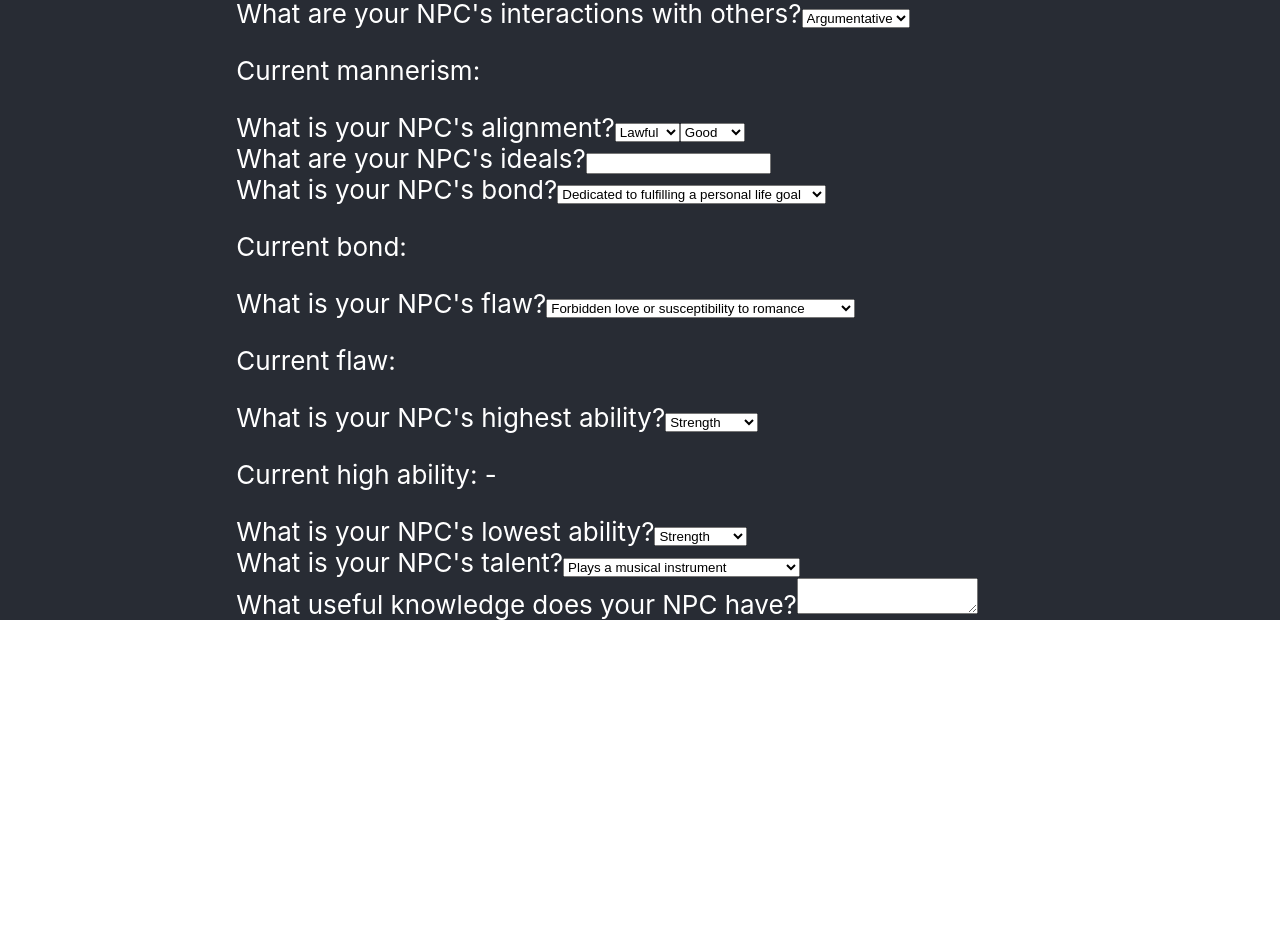
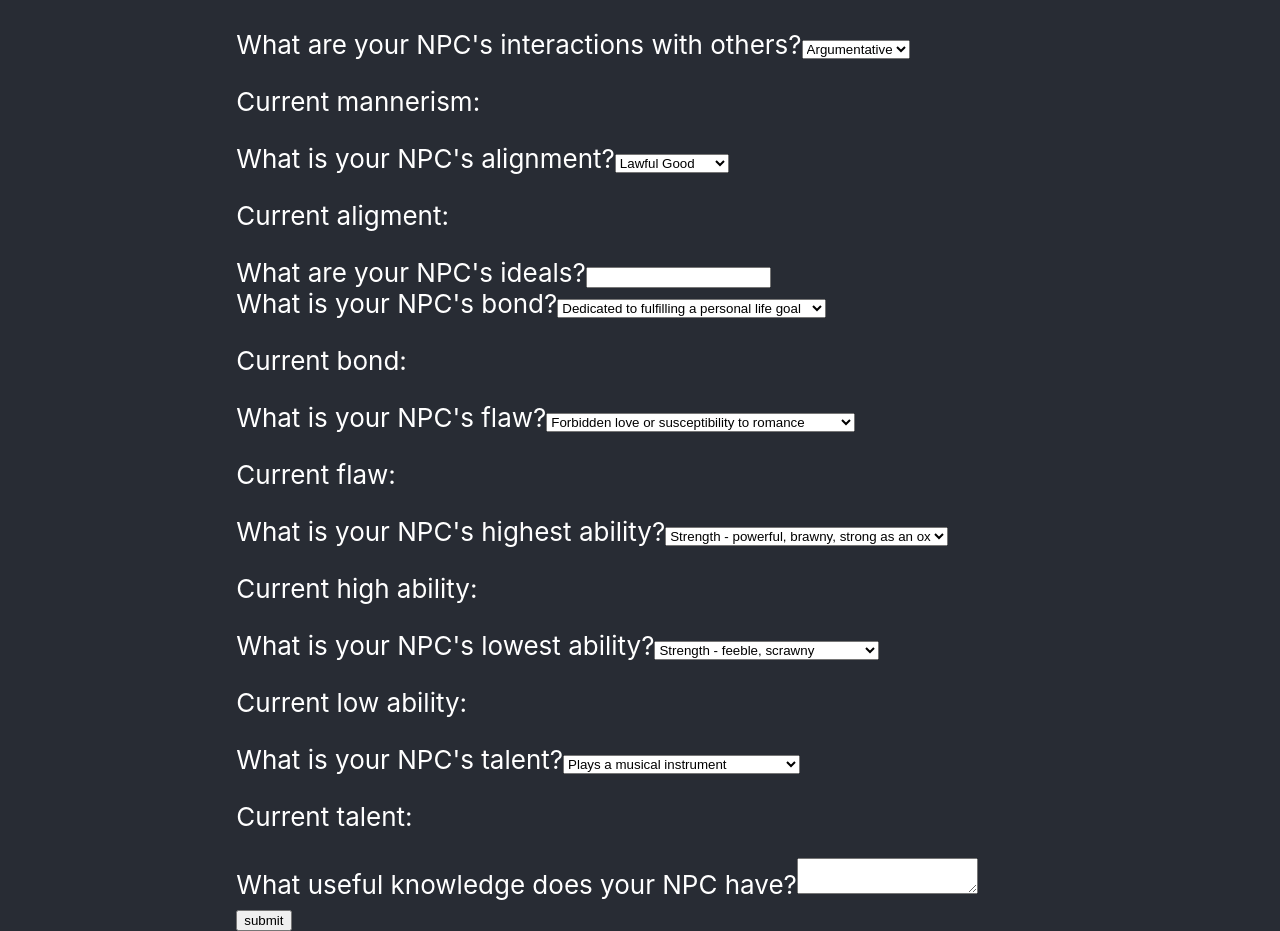
Before and after one commit to ChrisJS90/DnD-NPC-maker, a React (Create React App) app: page /create-new in a window 1280 px wide. Shown: the part 640-1571 px from the top of the page. Before the commit the page ends 1260 px from the top, so only its background shows below. Built offline with nearby package versions, Linux system fonts and the light colour scheme.

Commit message:
all done, needs some finishing touches but overall functionality is complete, except ideals

```diff
--- a/db.json
+++ b/db.json
@@ -5,7 +5,10 @@
       "name": "Testy Boy",
       "occupation": "Test dummy",
       "history": "Made simply to check code is working, what a pitiful life!",
-            "appearance": "Piercings",
+      "appearance": {
+        "trait": "Piercings",
+        "detail": "Nose ring"
+      },
       "abilities": {
         "high": "Strength",
         "low": "Intelligence"
@@ -13,10 +16,37 @@
       "talent": "Perfect memory",
       "mannerism": "Prone to singing, whistling, or humming quietly",
       "interactions": "Arrogant",
+      "personality": {
+        "alignment": "Lawful Good",
         "ideals": "Beauty and change",
         "bond": "Out for revenge",
-            "flaw": "Arrogance",
+        "flaw": "Arrogance"
+      },
       "usefulKnowledge": "Telling me if my code is shite or not"
+    },
+    {
+      "id": 2,
+      "name": "test one",
+      "occupation": "tester",
+      "history": "created to test the submit",
+      "appearance": {
+        "trait": "Braided beard or hair",
+        "detail": "brown hair"
+      },
+      "abilities": {
+        "high": "Constitution - hardy, hale, healthy",
+        "low": "Wisdom - oblivious, absentminded"
+      },
+      "talent": "Perfect memory",
+      "mannerism": "Uses flowery speech or long words",
+      "interactions": "Honest",
+      "personality": {
+        "alignment": "Neutral Good",
+        "ideals": "",
+        "bond": "Captivated by a romantic interest",
+        "flaw": "Forbidden love or susceptibility to romance"
+      },
+      "usefulKnowledge": ""
     }
   ]
 }
--- a/src/pages/createNew/index.js
+++ b/src/pages/createNew/index.js
@@ -1,4 +1,5 @@
 import { useState, useEffect } from "react";
+import { useNavigate } from "react-router-dom";
 import "./style.css";
 
 const CreateNew = () => {
@@ -12,14 +13,8 @@ const CreateNew = () => {
       detail: "",
     },
     abilities: {
-      high: {
-        stat: "",
-        detail: "",
-      },
-      low: {
-        stat: "",
-        detail: "",
-      },
+      high: "",
+      low: "",
     },
     talent: "",
     mannerism: "",
@@ -34,6 +29,7 @@ const CreateNew = () => {
   };
 
   const [newNpc, setNewNpc] = useState(emptyNpc);
+  const navigate = useNavigate()
 
   //   Roll tables for details
 
@@ -61,21 +57,21 @@ const CreateNew = () => {
   ];
 
   const highAbilityList = [
-    { id: 1, stat: "Strength", desc: "powerful, brawny, strong as an ox" },
-    { id: 2, stat: "Dexterity", desc: "lithe, agile, graceful" },
-    { id: 3, stat: "Constitution", desc: "hardy, hale, healthy" },
-    { id: 4, stat: "Intelligence", desc: "studious, learned, inquisitive" },
-    { id: 5, stat: "Wisdom", desc: "perceptive, spiritual, insightful" },
-    { id: 6, stat: "Charisma", desc: "persuasive, forceful, born leader" },
+    "Strength - powerful, brawny, strong as an ox",
+    "Dexterity -lithe, agile, graceful",
+    "Constitution - hardy, hale, healthy",
+    "Intelligence - studious, learned, inquisitive",
+    "Wisdom - perceptive, spiritual, insightful",
+    "Charisma - persuasive, forceful, born leader",
   ];
 
   const lowAbilityList = [
-    { stat: "Strength", desc: "feeble, scrawny" },
-    { stat: "Dexterity", desc: "clumsy, fumbling" },
-    { stat: "Constitution", desc: "sickly, pale" },
-    { stat: "Intelligence", desc: "dim-witted, slow" },
-    { stat: "Wisdom", desc: "oblivious, absentminded" },
-    { stat: "Charisma", desc: "dull, boring" },
+    "Strength - feeble, scrawny",
+    "Dexterity - clumsy, fumbling",
+    "Constitution - sickly, pale",
+    "Intelligence - dim-witted, slow",
+    "Wisdom - oblivious, absentminded",
+    "Charisma - dull, boring",
   ];
 
   const talentList = [
@@ -140,6 +136,18 @@ const CreateNew = () => {
   ];
 
   //   sort out npc ideals with alignment
+
+  const alignmentList = [
+    "Lawful Good",
+    "Neutral Good",
+    "Chaotic Good",
+    "Lawful Neutral",
+    "True Neutral",
+    "Chaotic Neutral",
+    "Lawful Evil",
+    "Neutral Evil",
+    "Chaotic Evil",
+  ];
 
   const goodIdeals = [
     "Beauty",
@@ -226,15 +234,6 @@ const CreateNew = () => {
     return appearanceList[val];
   }
 
-  function rollAbilities() {
-    let valH = randomInt(6);
-    let valL = randomInt(6);
-    while (valH === valL) {
-      valL = randomInt(6);
-    }
-    return [highAbilityList[valH], lowAbilityList[valL]];
-  }
-
   //   Handle functions
 
   function handleChange(event) {
@@ -289,6 +288,16 @@ const CreateNew = () => {
         setNewNpc({ ...newNpc, interactions: inputValue });
       }
     } else if (inputName === "alignment") {
+      if (inputValue === "Random") {
+        const randAlign = alignmentList[randomInt(9)];
+        setNewNpc((prevState) => ({
+          ...prevState,
+          personality: {
+            ...prevState.personality,
+            alignment: randAlign,
+          },
+        }));
+      } else {
         setNewNpc((prevState) => ({
           ...prevState,
           personality: {
@@ -296,14 +305,7 @@ const CreateNew = () => {
             alignment: inputValue,
           },
         }));
-    } else if (inputName === "alignment2") {
-      setNewNpc((prevState) => ({
-        ...prevState,
-        personality: {
-          ...prevState.personality,
-          alignment: [...prevState, inputValue],
-        },
-      }));
+      }
     } else if (inputName === "ideals") {
       setNewNpc((prevState) => ({
         ...prevState,
@@ -314,7 +316,7 @@ const CreateNew = () => {
       }));
     } else if (inputName === "bond") {
       if (inputValue === "Random") {
-        const randBond = bondList[randomInt(10)];
+        const randBond = bondList[randomInt(9)];
         setNewNpc((prevState) => ({
           ...prevState,
           personality: {
@@ -340,7 +342,7 @@ const CreateNew = () => {
             ...prevState.personality,
             flaw: randFlaw,
           },
-              }))
+        }));
       } else {
         setNewNpc((prevState) => ({
           ...prevState,
@@ -348,40 +350,73 @@ const CreateNew = () => {
             ...prevState.personality,
             flaw: inputValue,
           },
-      }))};
+        }));
+      }
     } else if (inputName === "highAbility") {
+      if (inputValue === "Random") {
+        const randHAbil = highAbilityList[randomInt(6)];
         setNewNpc((prevState) => ({
           ...prevState,
           abilities: {
             ...prevState.abilities,
-          high: {
-            stat: inputValue,
-            detail: inputValue.desc,
-          },
+            high: randHAbil,
           },
         }));
-    } else if (inputName === "lowAbility") {
+      } else {
         setNewNpc((prevState) => ({
           ...prevState,
           abilities: {
             ...prevState.abilities,
-          low: {
-            ...prevState,
-            stat: inputValue.stat,
-            detail: inputValue.desc,
-          },
+            high: inputValue,
           },
         }));
+      }
+    } else if (inputName === "lowAbility") {
+      if (inputValue === "Random") {
+        const randLAbil = lowAbilityList[randomInt(6)];
+        setNewNpc((prevState) => ({
+          ...prevState,
+          abilities: {
+            ...prevState.abilities,
+            low: randLAbil,
+          },
+        }));
+      } else {
+        setNewNpc((prevState) => ({
+          ...prevState,
+          abilities: {
+            ...prevState.abilities,
+            low: inputValue,
+          },
+        }));
+      }
     } else if (inputName === "talent") {
+      if (inputValue === "Random") {
+        const randTalent = talentList[randomInt(20)];
+        setNewNpc({ ...newNpc, talent: randTalent });
+      } else {
         setNewNpc({ ...newNpc, talent: inputValue });
+      }
     } else if (inputName === "knowledge") {
       setNewNpc({ ...newNpc, usefulKnowledge: inputValue });
     }
   }
 
+ function handleSubmit(event) {
+    event.preventDefault();
+
+    fetch(`http://localhost:4000/npcs`, {
+        method: "POST",
+        body: JSON.stringify(newNpc),
+        headers: {'Content-Type': "application/json"}
+ })
+
+  }
+
   return (
     <div className="create">
-      <form>
+        <button onClick={() => navigate("/")}>Go home</button>
+      <form onSubmit={handleSubmit}>
         <div className="detail">
           <label>
             What is your NPC's name?
@@ -456,16 +491,13 @@ const CreateNew = () => {
         <div className="detail">
           <label>
             What is your NPC's alignment?
-            <select name="alignment">
-              <option value={"Lawful"}>Lawful</option>
-              <option value={"Neutral"}>Neutral</option>
-              <option value={"Chaotic"}>Evil</option>
+            <select name="alignment" onChange={handleChange}>
+              {alignmentList.map((alignment) => {
+                return <option value={alignment}>{alignment}</option>;
+              })}
+              <option value={"Random"}>Random</option>
             </select>
-            <select name="alignment2">
-              <option value={"Good"}>Good</option>
-              <option value={"Neutral"}>Neutral</option>
-              <option value={"Evil"}>Evil</option>
-            </select>
+            <p>{`Current aligment: ${newNpc.personality.alignment}`}</p>
           </label>
         </div>
 
@@ -499,7 +531,6 @@ const CreateNew = () => {
               <option value={"Random"}>Random</option>
             </select>
             <p>{`Current flaw: ${newNpc.personality.flaw}`}</p>
-
           </label>
         </div>
 
@@ -509,12 +540,11 @@ const CreateNew = () => {
             What is your NPC's highest ability?
             <select name="highAbility" onChange={handleChange}>
               {highAbilityList.map((ability) => {
-                return <option value={ability.id}>{ability.stat}</option>;
+                return <option value={ability}>{ability}</option>;
               })}
               <option value={"Random"}>Random</option>
             </select>
-            <p>{`Current high ability: ${newNpc.abilities.high.stat} - ${newNpc.abilities.high.detail}`}</p>
-
+            <p>{`Current high ability: ${newNpc.abilities.high}`}</p>
           </label>
         </div>
 
@@ -523,21 +553,24 @@ const CreateNew = () => {
             What is your NPC's lowest ability?
             <select name="lowAbility" onChange={handleChange}>
               {lowAbilityList.map((ability) => {
-                return <option value={ability}>{ability.stat}</option>;
+                return <option value={ability}>{ability}</option>;
               })}
               <option value={"Random"}>Random</option>
             </select>
+            <p>{`Current low ability: ${newNpc.abilities.low}`}</p>
           </label>
         </div>
 
         <div className="detail">
           <label>
             What is your NPC's talent?
-            <select name="talent">
+            <select name="talent" onChange={handleChange}>
               {talentList.map((talent) => {
                 return <option value={talent}>{talent}</option>;
               })}
+              <option value={"Random"}>Random</option>
             </select>
+            <p>{`Current talent: ${newNpc.talent}`}</p>
           </label>
         </div>
 
@@ -547,6 +580,7 @@ const CreateNew = () => {
             <textarea name="knowledge"></textarea>
           </label>
         </div>
+        <input type="submit" value="submit" />
       </form>
     </div>
   );
--- a/src/pages/dashboard/index.js
+++ b/src/pages/dashboard/index.js
@@ -6,10 +6,11 @@ import NpcDisplay from "../../components/NpcDisplay/NpcDisplay";
 // test npc to get started before setting up json server
 
 const testyBoy = {
-  name: "Testy Boy2",
+  id: 1,
+  name: "Testy Boy mirror",
   occupation: "Test dummy",
   history: "Made simply to check code is working, what a pitiful life!",
-  appearance: "Piercings",
+  appearance: { trait: "Piercings", detail: "Nose ring" },
   abilities: {
     high: "Strength",
     low: "Intelligence",
@@ -17,10 +18,13 @@ const testyBoy = {
   talent: "Perfect memory",
   mannerism: "Prone to singing, whistling, or humming quietly",
   interactions: "Arrogant",
-  ideals: "Beauty and change",
-  bond: "Out for revenge",
-  flaw: "Arrogance",
-  usefulKnowledge: "Telling me if my code is shite or not",
+  personality: {
+    alignment: "Lawful Good",
+    ideals: "Beauty and change",
+    bond: "Out for revenge",
+    flaw: "Arrogance",
+  },
+  usefulKnowledge: "Telling me if my code is working",
 };
 
 const Dashboard = () => {
@@ -32,29 +36,37 @@ const Dashboard = () => {
 
   useEffect(() => {
     fetch(`http://localhost:4000/npcs`)
-    .then(res => res.json())
-    .then(data => {
-        setNpcs(...npcs, data)
-    })
-  }, [])
+      .then((res) => res.json())
+      .then((data) => {
+        setNpcs(...npcs, data);
+      });
+  }, []);
 
-  console.log(npcs)
+  console.log(npcs);
 
   return (
     <div className="dash">
       <div className="sidebar">
         <div className="create-npc-sec">
-          <button onClick={() => navigate("/create-new")}>Create New NPC</button>
+          <button onClick={() => navigate("/create-new")}>
+            Create New NPC
+          </button>
         </div>
         <div className="npc-list-sec">
           <ul className="list-of-npcs">
             {/* map function on npcs to display only their names in a list */}
-            {npcs.map(npc => {
-                return(
-                    <button onClick={() => {setSelectedNpc(npc)}}>
-                        {npc.name}
-                    </button>
-                )
+            {npcs.map((npc) => {
+              return (
+                <li>
+                  <button
+                    onClick={() => {
+                      setSelectedNpc(npc);
+                    }}
+                  >
+                    {npc.name}
+                  </button>
+                </li>
+              );
             })}
           </ul>
         </div>
```
Also changed, not shown: src/components/NpcDisplay/NpcDisplay.js (+5 -4 lines). Lines whose indentation alone changed are shown as unchanged.
